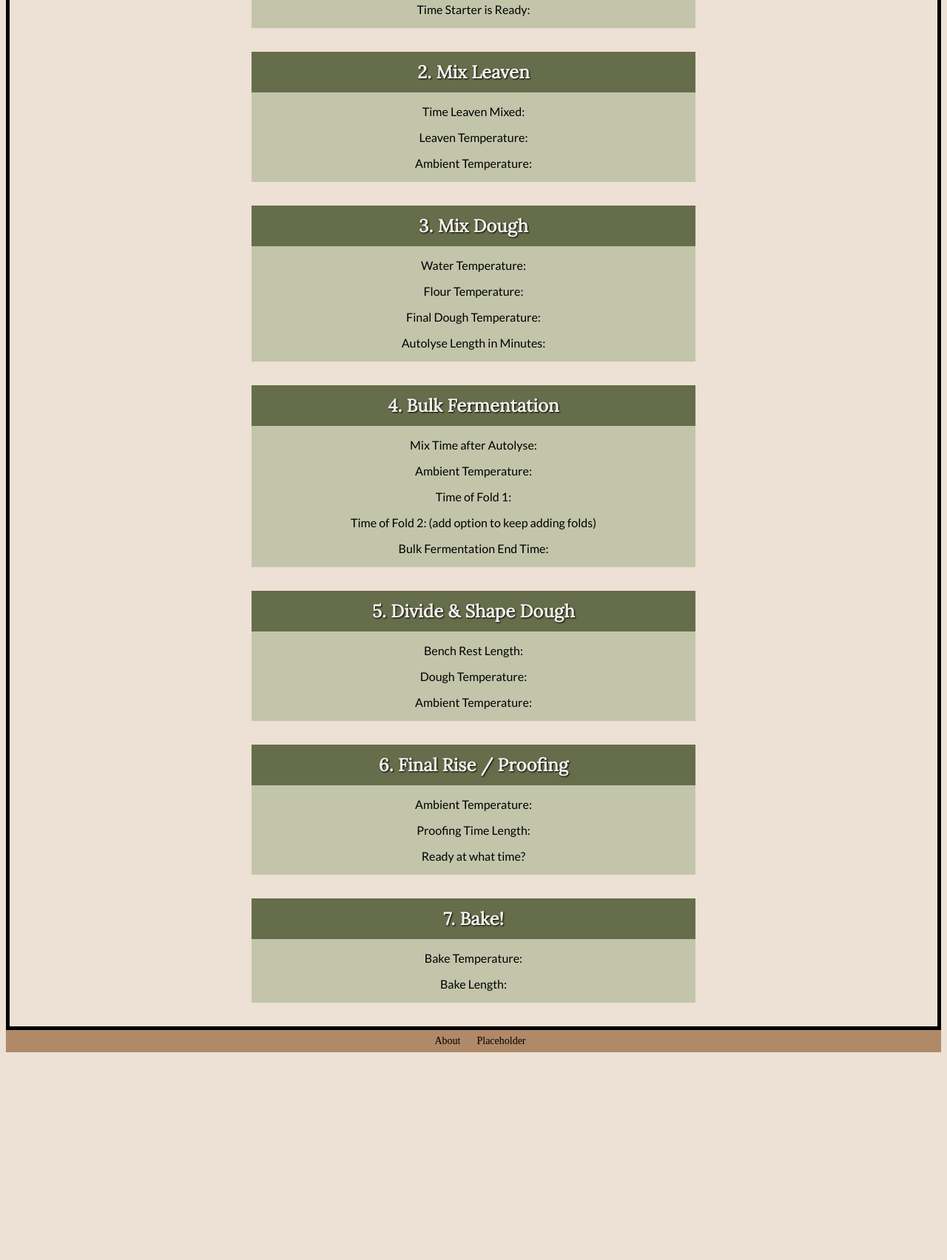
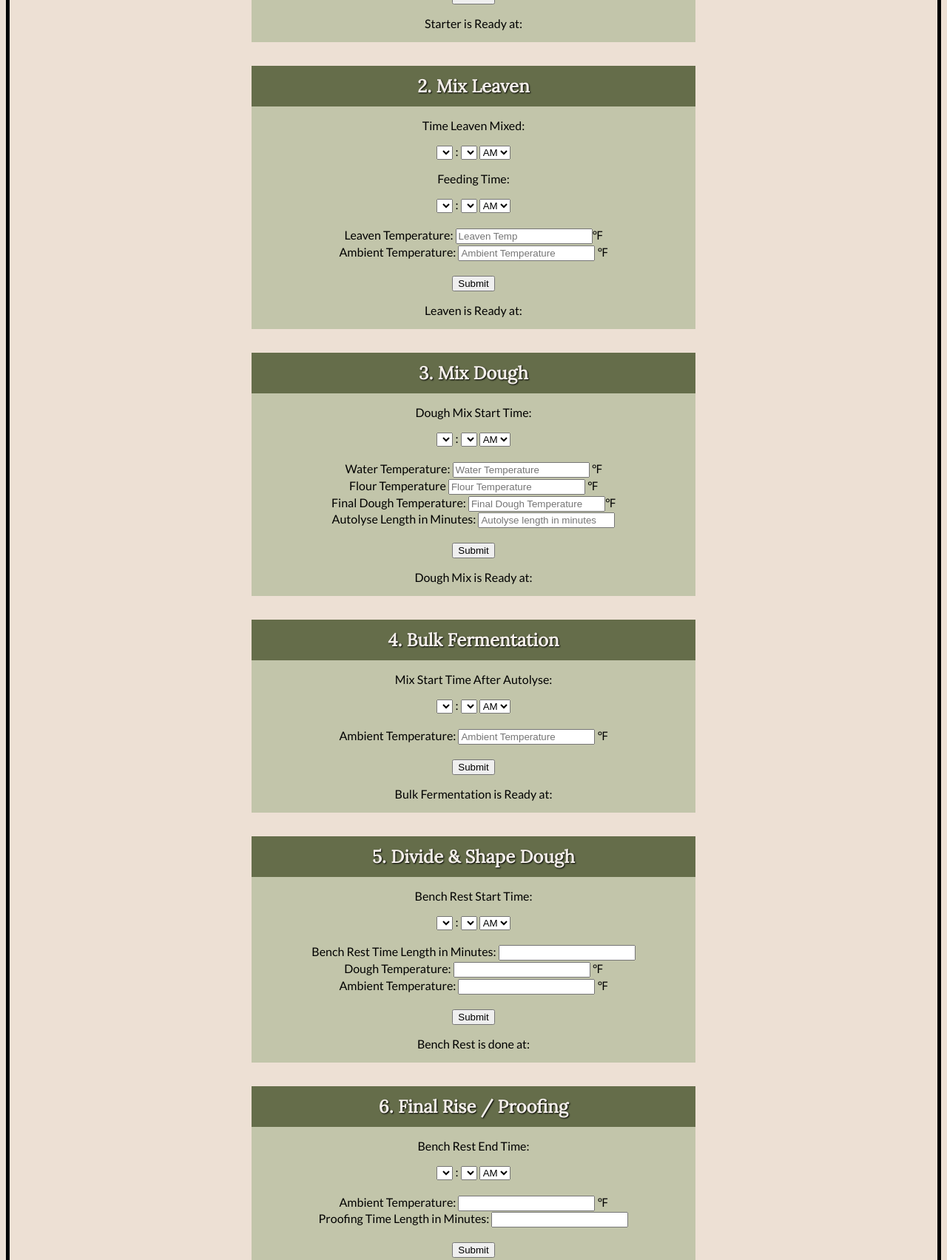
Before and after one commit to K-league/breadr, a plain HTML site: page index.html in a window 1280 px wide. Shown: the part 383-2087 px from the top of the page at 74% size. Before the commit the page ends 1814 px from the top, so only its background shows below. Drawn offline with nearby package versions, Linux system fonts and the light colour scheme.

Commit message:
add input fields to all stages

```diff
--- a/index.html
+++ b/index.html
@@ -44,53 +44,116 @@
                 <label for="waterTempStarter">Water Temperature:</label>
                     <input type="number" id="waterTempStarter" name="waterTempStarter" placeholder="Water Temperature"> &#8457;<br>
                 <label for="ambientTempStarter">Ambient Temperature:</label>
-                    <input type="number" id="ambientTempStarter" name="waterTempStarter" placeholder="Ambient Temperature"> &#8457;<br>
-                <input class="submit-btn" type="submit" value="Submit"><br>
-                <p id="starterTime">Time Starter is Ready:</p>
+                    <input type="number" id="ambientTempStarter" name="ambientTempStarter" placeholder="Ambient Temperature"> &#8457;<br><br>
+                <input class="submit-btn-starter" type="submit" value="Submit"><br>
+                <p id="starterTime">Starter is Ready at:</p>
             </div>
 
             <div class="recipestep" id="step2">
                 <h4>2. Mix Leaven</h4>
                 <p>Time Leaven Mixed:</p>
-                <p>Leaven Temperature:</p>
-                <p>Ambient Temperature: </p>
+                <select id="leavenMixedHours"></select> : <select id="leavenMixedMinutes"></select>
+                <select id="leavenMixedAMPM">
+                    <option value="am">AM</option>
+                    <option value="pm">PM</option>
+                </select><br>
+                <p>Feeding Time:</p>
+                <select id="feedingHours"></select> : <select id="feedingMinutes"></select>
+                <select id="feedingAMPM">
+                    <option value="am">AM</option>
+                    <option value="pm">PM</option>
+                </select><br><br>
+                <label for="leavenTemp">Leaven Temperature:</label>
+                    <input type="number" id="leavenTemp" name="leavenTemp" placeholder="Leaven Temp">&#8457;<br>
+                <label for="ambientTempLeaven">Ambient Temperature:</label>
+                    <input type="number" id="ambientTempLeaven" name="ambientTempLeaven" placeholder="Ambient Temperature"> &#8457;<br><br>
+                <input class="submit-btn-leaven" type="submit" value="Submit"><br>
+                <p id="leavenReadyTime">Leaven is Ready at:</p>
             </div>
 
             <div class="recipestep" id="step3">
                 <h4>3. Mix Dough</h4>
-                <p>Water Temperature:</p>
-                <p>Flour Temperature:</p>
-                <p>Final Dough Temperature:</p>
-                <p>Autolyse Length in Minutes:</p>
+                <p>Dough Mix Start Time:</p>
+                <select id="doughMixHours"></select> : <select id="doughMixMinutes"></select>
+                <select id="doughMixAMPM">
+                    <option value="am">AM</option>
+                    <option value="pm">PM</option>
+                </select><br><br>
+                <label for=waterTempMixDough>Water Temperature: </label>
+                    <input type="number" name="waterTempMixDough" id="waterTempMixDough" placeholder="Water Temperature"> &#8457; <br>
+                <label for="flourTemp"> Flour Temperature </label>
+                    <input type="number" name="flourTemp" id="flourTemp" placeholder="Flour Temperature"> &#8457;<br>
+                <label for="finalDoughTempMixDough">Final Dough Temperature:</label>
+                    <input type="number" name="finalDoughTempMixDough" id="finalDoughTempMixDough" placeholder="Final Dough Temperature">&#8457;<br>
+                <label for=autolyseTime>Autolyse Length in Minutes:</label>
+                    <input type="number" name="autolyseTime" id="autolyseTime" placeholder="Autolyse length in minutes"><br><br>
+                <input class="submit-btn-dough-mix" type="submit" value="Submit"><br>
+                <p id="doughMixReadyTime">Dough Mix is Ready at:</p>
+
             </div>
 
             <div class="recipestep" id="step4">
                 <h4>4. Bulk Fermentation</h4>
-                <p>Mix Time after Autolyse:</p>
-                <p>Ambient Temperature:</p>
-                <p>Time of Fold 1:</p>
-                <p>Time of Fold 2: (add option to keep adding folds)</p>
-                <p>Bulk Fermentation End Time:</p>
+                <p>Mix Start Time After Autolyse:</p>
+                <select id="fermentationMixHours"></select> : <select id="fermentationMixMinutes"></select>
+                <select id="fermentationMixAMPM">
+                    <option value="am">AM</option>
+                    <option value="pm">PM</option>
+                </select><br><br>
+                <label for="ambientTempFermentation">Ambient Temperature:</label>
+                    <input type="number" id="ambientTempFermentation" name="ambientTempFermentation" placeholder="Ambient Temperature"> &#8457;<br><br>
+                <input class="submit-btn-fermentation" type="submit" value="Submit"><br>
+                <p id="fermentationReadyTime">Bulk Fermentation is Ready at:</p>
             </div>
 
             <div class="recipestep" id="step5">
                 <h4>5. Divide & Shape Dough</h4>
-                <p>Bench Rest Length:</p>
-                <p>Dough Temperature:</p>
-                <p>Ambient Temperature:</p>
+                <p>Bench Rest Start Time:</p>
+                <select id="benchRestStartHours"></select> : <select id="benchRestStartMinutes"></select>
+                <select id="benchRestStartAMPM">
+                    <option value="am">AM</option>
+                    <option value="pm">PM</option>
+                </select><br><br>
+                <label for="benchRestLengthTime">Bench Rest Time Length in Minutes:</label>
+                    <input type="number" name="benchRestLengthTime" id="benchRestLengthTime"><br>
+                <label for="shapeDoughTemp">Dough Temperature:</label>
+                    <input type="number" name="shapeDoughTemp" id="shapeDoughTemp"> &#8457;<br>
+                <label for="shapeDoughAmbientTemp">Ambient Temperature:</label>
+                    <input type="number" name="shapeDoughAmbientTemp" id="shapeDoughAmbientTemp"> &#8457;<br><br>
+                <input class="submit-btn-bench-rest" type="submit" value="Submit"><br>
+                <p id="benchRestReadyTime">Bench Rest is done at:</p>
             </div>
 
             <div class="recipestep" id="step6">
                 <h4>6. Final Rise / Proofing</h4>
-                <p>Ambient Temperature:</p>
-                <p>Proofing Time Length:</p>
-                <p>Ready at what time?</p>
+                <p>Bench Rest End Time:</p>
+                <select id="benchRestEndHours"></select> : <select id="benchRestEndMinutes"></select>
+                <select id="benchRestStartAMPM">
+                    <option value="am">AM</option>
+                    <option value="pm">PM</option>
+                </select><br><br>
+                <label for="proofingAmbientTemp">Ambient Temperature:</label>
+                    <input type="number" name="proofingAmbientTemp" id="proofingAmbientTemp"> &#8457;<br>
+                <label for="proofingTimeLength">Proofing Time Length in Minutes:</label>
+                    <input type="number" name="proofingTimeLength" id="proofingTimeLength"><br><br>
+                <input class="submit-btn-proofing" type="submit" value="Submit"><br>
+                <p id="proofingReadyTime">Final Rise / Proofing is Ready at:</p>
             </div>
 
             <div class="recipestep" id="step7">
                 <h4>7. Bake!</h4>
-                <p>Bake Temperature:</p>
-                <p>Bake Length:</p>
+                <p>Bake Start Time:</p>
+                <select id="bakeStartHours"></select> : <select id="bakeStartMinutes"></select>
+                <select id="bakeStartAMPM">
+                    <option value="am">AM</option>
+                    <option value="pm">PM</option>
+                </select><br><br>
+                <label>Bake Temperature:</label>
+                    <input type="number" name="bakeTemp" id="bakeTemp"> &#8457;<br>
+                <label for="bakeLengthTime">Bake Length in Minutes:</label>
+                    <input type="number" name="bakeLengthTime" id="bakeLengthTime"><br><br>
+                <input class="submit-btn-bake" type="submit" value="Submit"><br>
+                <p id="breadReadyTime">Bread is Ready at:</p>
             </div>
 
         </div>
```
